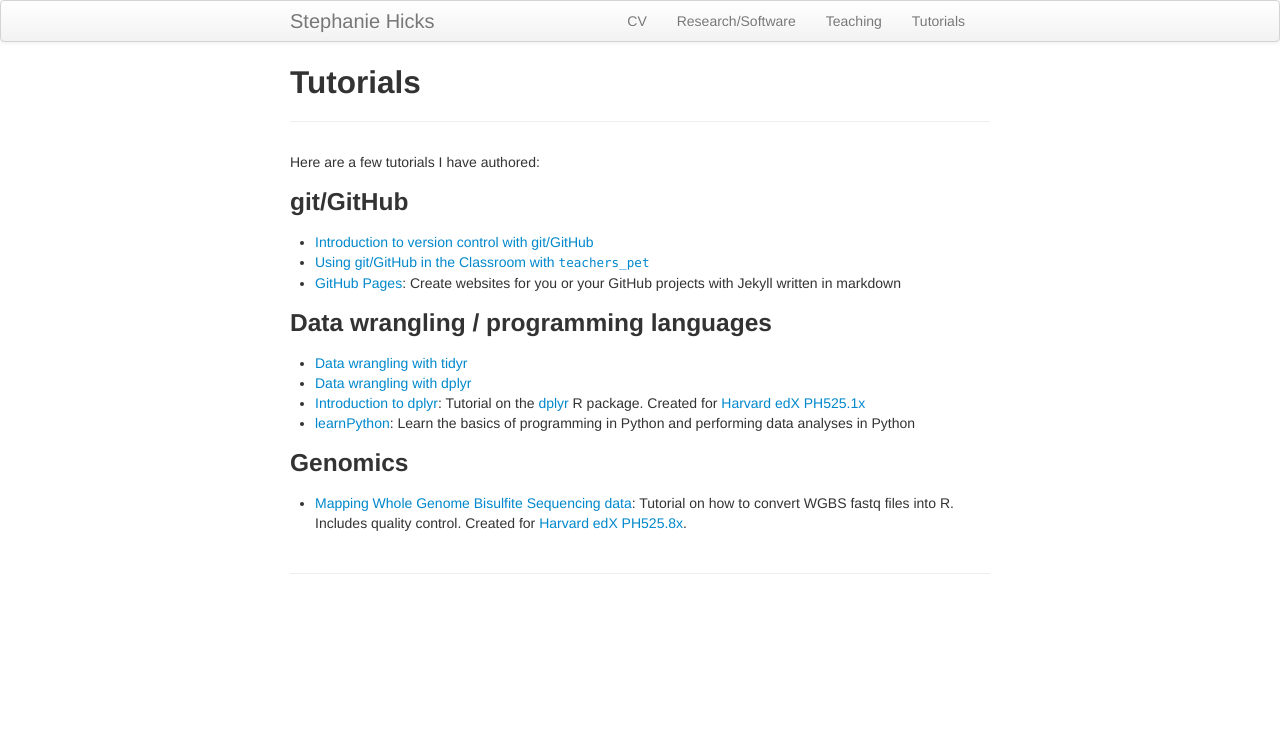
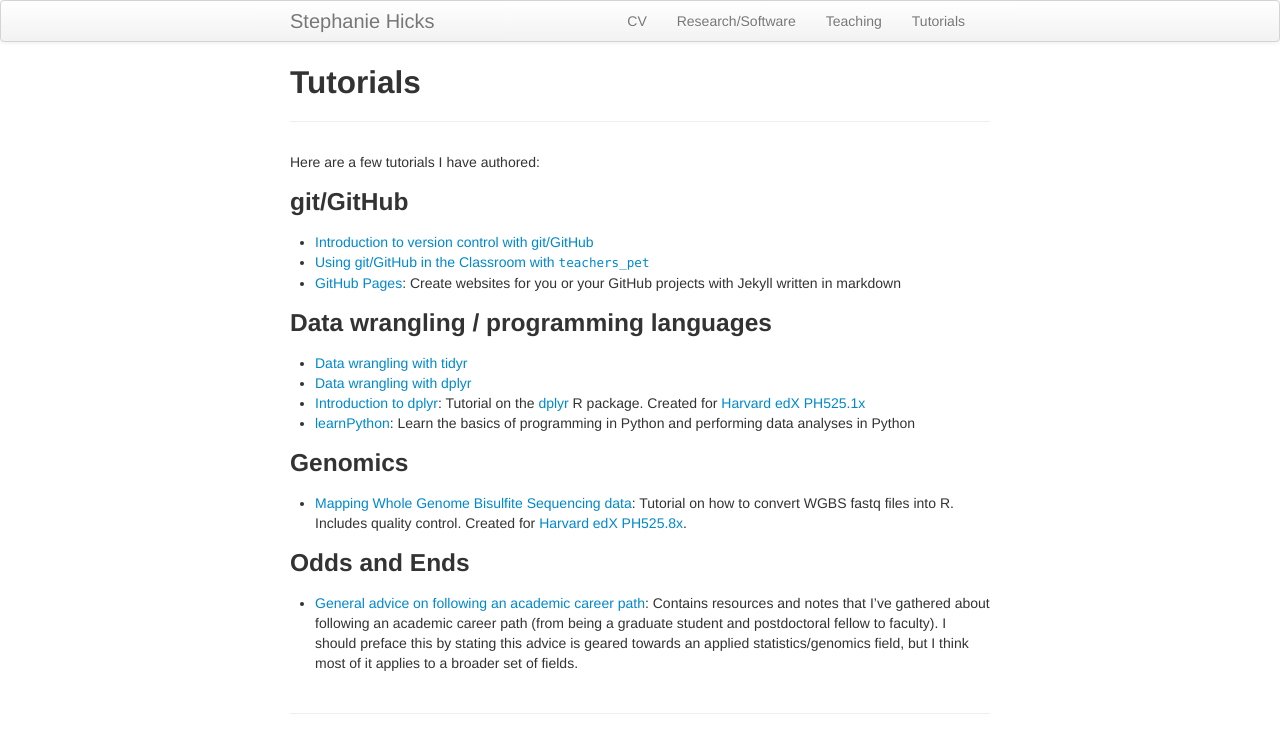
Before and after one commit to jmcgread/stephaniehicks.github.io, a Jekyll site: the page built from pages/tutorials.md, in a window 1280 px wide. Shown: the top 753 px of the page. Built offline with Jekyll 4.4.1, drawn with Linux system fonts in a browser that asks for light colours.

Commit message:
added link to academicJobNotes.md

```diff
--- a/pages/tutorials.md
+++ b/pages/tutorials.md
@@ -18,3 +18,6 @@ Here are a few tutorials I have authored:
 
 ### Genomics
 - [Mapping Whole Genome Bisulfite Sequencing data](https://github.com/genomicsclass/colonCancerWGBS/blob/master/scripts/createObject.Rmd): Tutorial on how to convert WGBS fastq files into R. Includes quality control. Created for [Harvard edX PH525.8x](https://courses.edx.org/courses/HarvardX/PH525.8x/1T2015/info).
+
+### Odds and Ends
+- [General advice on following an academic career path](https://github.com/stephaniehicks/classroomNotes/blob/master/academicJobNotes.md): Contains resources and notes that I've gathered about following an academic career path (from being a graduate student and postdoctoral fellow to faculty). I should preface this by stating this advice is geared towards an applied statistics/genomics field, but I think most of it applies to a broader set of fields.
```
